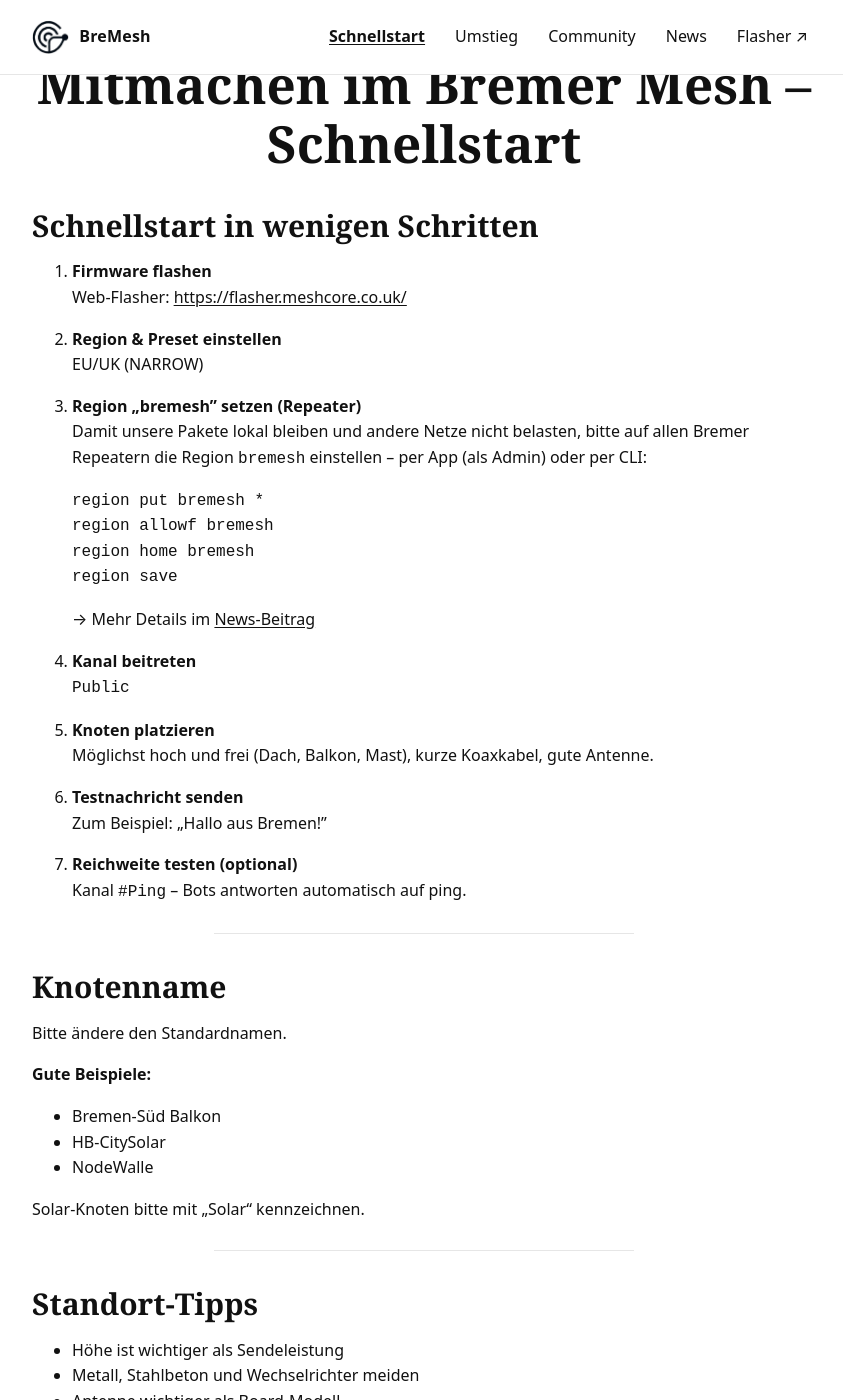
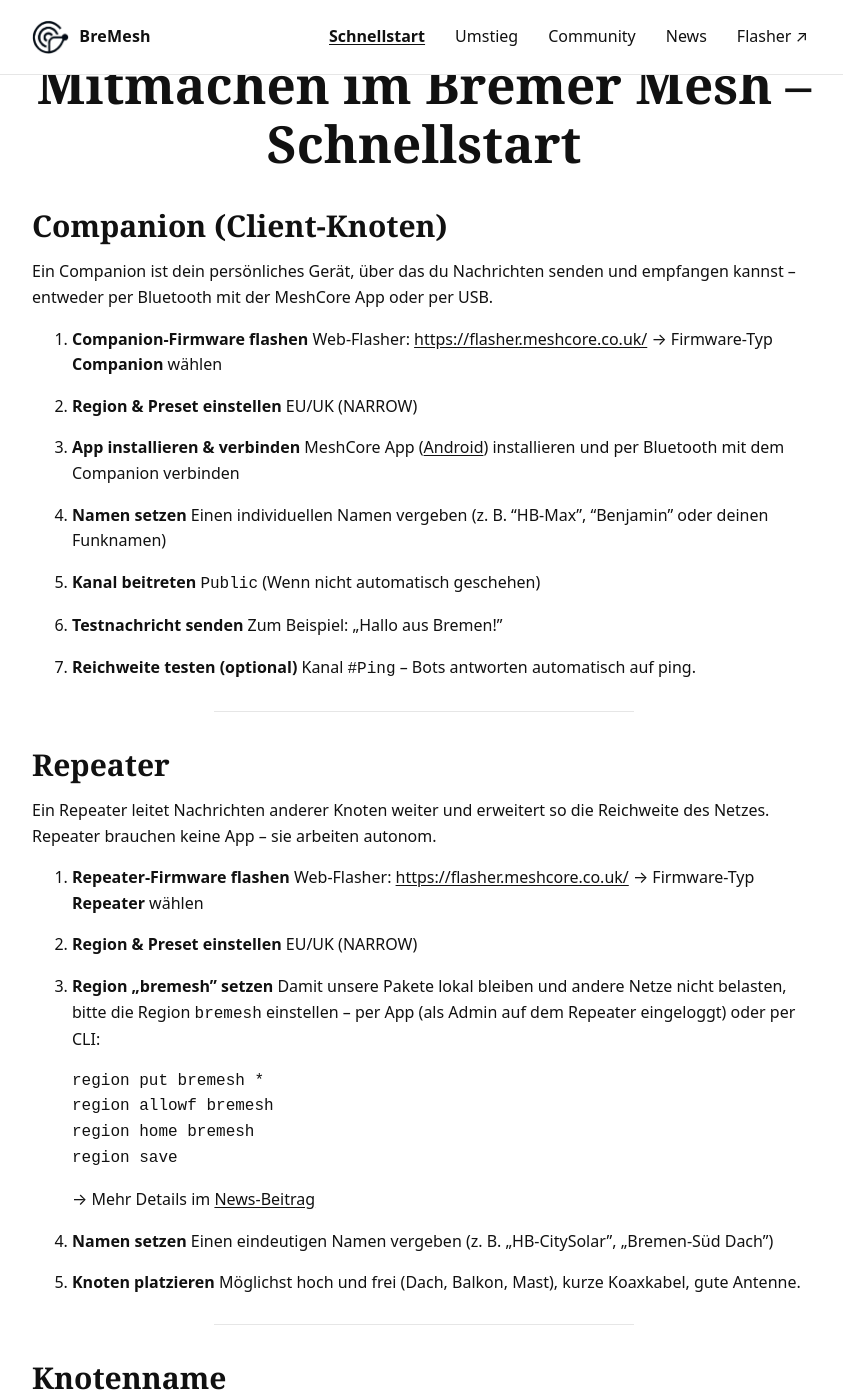
Before and after one commit to NordCen/BreMeshPeople, a Jekyll site: the page built from moin.md, in a window 1280 px wide and 1400 px high, scrolled down 273 px. Shown: the whole window, without its empty margins (216-1059 px from the left). Built offline with Jekyll 4.4.1, drawn with Linux system fonts in a browser that asks for light colours; some of the changed text lies outside the part shown; grey boxes are pictures that could not be loaded.

Commit message:
Update region configuration documentation: clarify steps for setting up Companion and Repeater

````diff
--- a/moin.md
+++ b/moin.md
@@ -6,16 +6,45 @@ permalink: /moin/
 
 # Mitmachen im Bremer Mesh – Schnellstart
 
-## Schnellstart in wenigen Schritten
+## Companion (Client-Knoten)
 
-1. **Firmware flashen**
-   Web-Flasher: [https://flasher.meshcore.co.uk/](https://flasher.meshcore.co.uk/)
+Ein Companion ist dein persönliches Gerät, über das du Nachrichten senden und empfangen kannst – entweder per Bluetooth mit der MeshCore App oder per USB.
+
+1. **Companion-Firmware flashen**
+   Web-Flasher: [https://flasher.meshcore.co.uk/](https://flasher.meshcore.co.uk/) → Firmware-Typ **Companion** wählen
 
 2. **Region & Preset einstellen**
    EU/UK (NARROW)
 
-3. **Region „bremesh" setzen (Repeater)**
-   Damit unsere Pakete lokal bleiben und andere Netze nicht belasten, bitte auf allen Bremer Repeatern die Region `bremesh` einstellen – per App (als Admin) oder per CLI:
+3. **App installieren & verbinden**
+   MeshCore App ([Android](https://play.google.com/store/apps/details?id=com.liamcottle.meshcore.android)) installieren und per Bluetooth mit dem Companion verbinden
+
+4. **Namen setzen**
+   Einen individuellen Namen vergeben (z. B. "HB-Max", "Benjamin" oder deinen Funknamen)
+
+5. **Kanal beitreten**
+   `Public` (Wenn nicht automatisch geschehen)
+
+6. **Testnachricht senden**
+   Zum Beispiel: „Hallo aus Bremen!"
+
+7. **Reichweite testen (optional)**
+   Kanal `#Ping` – Bots antworten automatisch auf ping.
+
+<hr>
+
+## Repeater
+
+Ein Repeater leitet Nachrichten anderer Knoten weiter und erweitert so die Reichweite des Netzes. Repeater brauchen keine App – sie arbeiten autonom.
+
+1. **Repeater-Firmware flashen**
+   Web-Flasher: [https://flasher.meshcore.co.uk/](https://flasher.meshcore.co.uk/) → Firmware-Typ **Repeater** wählen
+
+2. **Region & Preset einstellen**
+   EU/UK (NARROW)
+
+3. **Region „bremesh" setzen**
+   Damit unsere Pakete lokal bleiben und andere Netze nicht belasten, bitte die Region `bremesh` einstellen – per App (als Admin auf dem Repeater eingeloggt) oder per CLI:
    ```
    region put bremesh *
    region allowf bremesh
@@ -24,17 +53,11 @@ permalink: /moin/
    ```
    → Mehr Details im [News-Beitrag](/2026/03/07/region-bremesh/)
 
-4. **Kanal beitreten**
-   `Public`
+4. **Namen setzen**
+   Einen eindeutigen Namen vergeben (z. B. „HB-CitySolar", „Bremen-Süd Dach")
 
 5. **Knoten platzieren**
    Möglichst hoch und frei (Dach, Balkon, Mast), kurze Koaxkabel, gute Antenne.
-
-6. **Testnachricht senden**
-   Zum Beispiel: „Hallo aus Bremen!"
-
-7. **Reichweite testen (optional)**
-   Kanal `#Ping` – Bots antworten automatisch auf ping.
 
 <hr>
 
@@ -46,13 +69,12 @@ Bitte ändere den Standardnamen.
 
 - Bremen-Süd Balkon
 - HB-CitySolar
-- NodeWalle
+- Walle-Nord
 
-Solar-Knoten bitte mit „Solar“ kennzeichnen.
 
 <hr>
 
-## Standort-Tipps
+## Standort-Tipps (Repeater)
 
 - Höhe ist wichtiger als Sendeleistung
 - Metall, Stahlbeton und Wechselrichter meiden
````
Also changed, not shown: _posts/2026-03-07-region-bremesh.md (+9 -2 lines).
